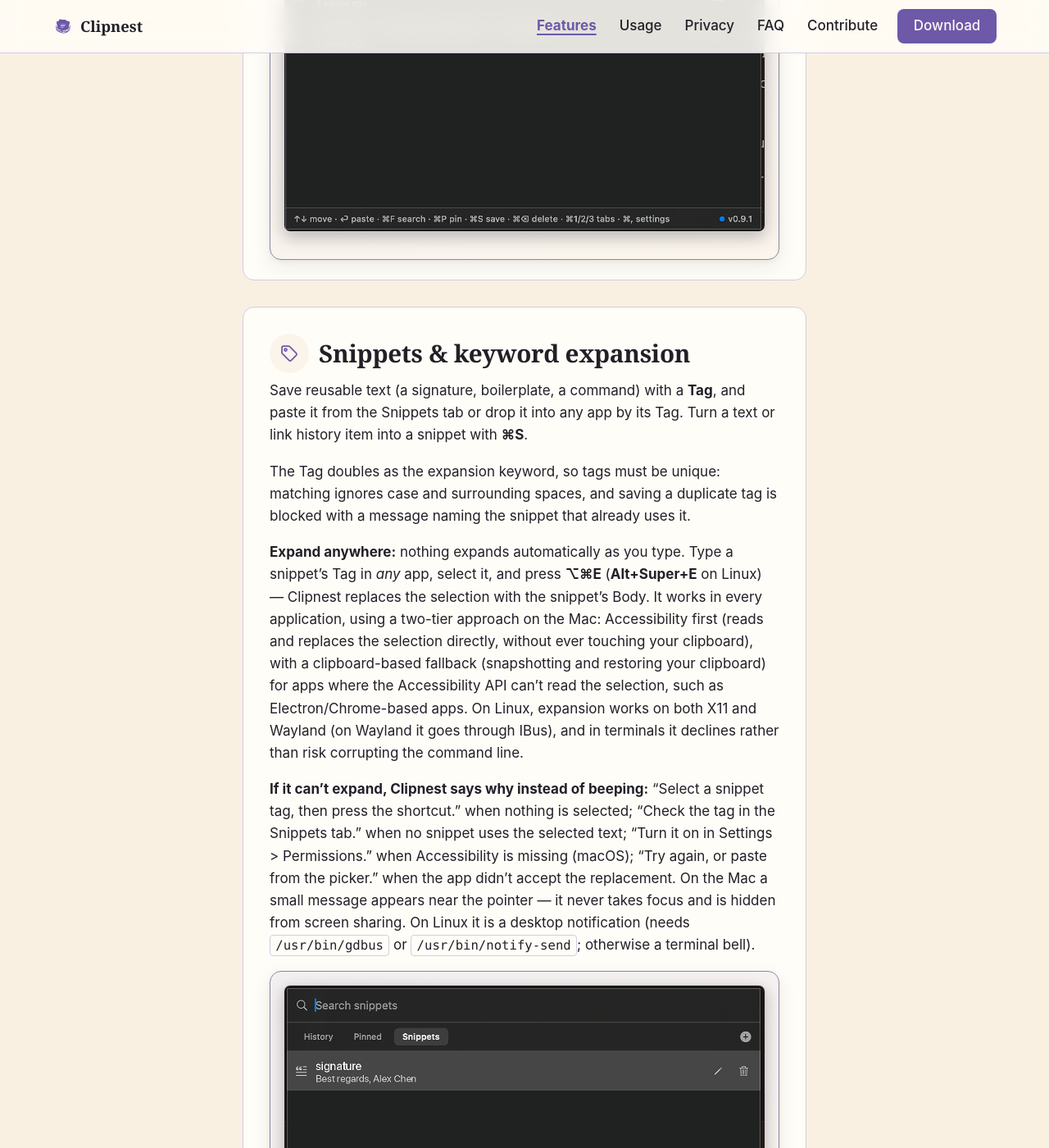
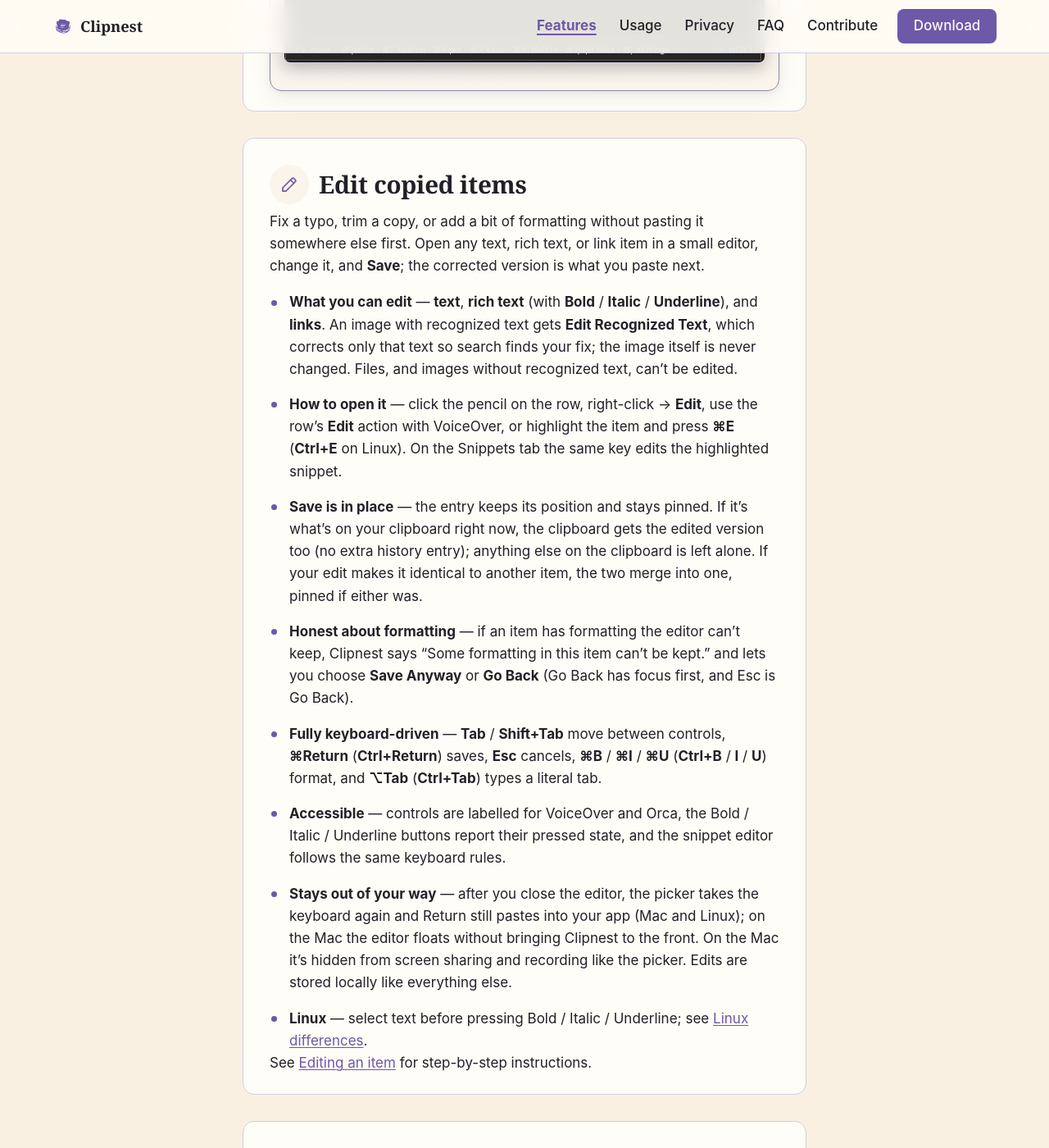
Before and after one commit to AayushGour/clipnest, a Jekyll site: the page built from docs/pages/features.md, in a window 1280 px wide and 1400 px high, scrolled down 2322 px. Shown: the whole window at 82% size. Built offline with Jekyll 4.4.1, drawn with Linux system fonts in a browser that asks for light colours; some of the changed text lies outside the part shown.

Commit message:
docs: feature editing copied items across the website and docs
- Features page: dedicated "Edit copied items" section (#edit-copied-items)
  covering what's editable, how to open the editor, save/merge/pin and
  clipboard rules, the formatting warning, keyboard keys, accessibility,
  privacy, and Linux notes.
- Home tile links to the section; FAQ expanded to four questions; privacy
  page notes edits stay local and the Mac editor is hidden from screen
  sharing.
- README shortcut rows for editor save/cancel, B/I/U and literal tab;
  usage guide notes the picker keeps the keyboard and Return still pastes
  after an editor closes (Mac and Linux).
- CHANGELOG [1.7.0]: editor accessible name and Linux highlight fix.

Co-Authored-By: Claude Opus 5.5 <noreply@anthropic.com>
Claude-Session: https://claude.ai/code/session_01TiCtSZnhxCfrPzPLPRWnUB

```diff
--- a/docs/pages/faq.md
+++ b/docs/pages/faq.md
@@ -193,7 +193,55 @@ A snippet is reusable text you write yourself — a signature, boilerplate reply
 
 <div class="faq-answer" markdown="1">
 
-Yes, for text, rich text and links. Click the pencil on the row (or right-click → **Edit**, or highlight it and press **⌘E**, **Ctrl+E** on Linux) to open a small editor with Bold, Italic and Underline. **Save** replaces the entry in place, keeping its position and pin, and if it is what's on your clipboard right now the clipboard gets the edited version too. On an image with recognized text you can edit that text instead; the image itself is never changed, and files can't be edited. See [Editing an item]({{ "/usage/" | relative_url }}#editing-an-item).
+Yes, for **text**, **rich text** and **links**. Click the pencil on the row, right-click it and choose **Edit**, or highlight it and press **⌘E** (**Ctrl+E** on Linux). A small editor opens with **Bold**, **Italic** and **Underline**; **Save** (or **⌘Return** / **Ctrl+Return**) stores your change and **Cancel** (or **Esc**) throws it away. VoiceOver users get an **Edit** action on the row. On the Snippets tab the same shortcut edits the highlighted snippet. See [Edit copied items]({{ "/features/" | relative_url }}#edit-copied-items) and the [how-to]({{ "/usage/" | relative_url }}#editing-an-item).
+
+</div>
+
+</details>
+
+<details class="faq-item" markdown="1">
+
+<summary markdown="1">
+
+## What can't I edit?
+
+</summary>
+
+<div class="faq-answer" markdown="1">
+
+**Files** can't be edited, and neither can an **image without recognized text**; they get no Edit action. The image itself is never changed. If OCR is on and an image has recognized text, the row's action is **Edit Recognized Text**, which corrects only that text (so search finds your correction).
+
+</div>
+
+</details>
+
+<details class="faq-item" markdown="1">
+
+<summary markdown="1">
+
+## Does editing change my clipboard, my pins, or create duplicates?
+
+</summary>
+
+<div class="faq-answer" markdown="1">
+
+**Save** replaces the entry in place: it keeps its position in the list and stays pinned if it was. If the item you edited is what is on your clipboard right now, the clipboard gets the edited version too (without adding a history entry); if something else is on the clipboard, it is left alone. If your edit makes the item identical to another entry, the two are merged into one, pinned if either was. If an item has formatting the editor can't keep, Clipnest warns "Some formatting in this item can't be kept." and lets you choose **Save Anyway** or **Go Back**.
+
+</div>
+
+</details>
+
+<details class="faq-item" markdown="1">
+
+<summary markdown="1">
+
+## Is the editor private and accessible?
+
+</summary>
+
+<div class="faq-answer" markdown="1">
+
+Yes to both. Edits are stored on your computer like everything else, with no network involved. On the Mac the editor is hidden from screen sharing and recording, like the picker (best effort). It works entirely from the keyboard (Tab and Shift+Tab move between controls, **⌘B** / **⌘I** / **⌘U** format, **⌥Tab** types a tab character) and its controls are labelled for VoiceOver and Orca. After you close the editor, the picker takes the keyboard again and Return still pastes into your app (Mac and Linux). Full key list in the [usage guide]({{ "/usage/" | relative_url }}#editing-an-item).
 
 </div>
 
--- a/docs/pages/features.md
+++ b/docs/pages/features.md
@@ -1,7 +1,7 @@
 ---
 layout: article
 title: Features — Clipnest Clipboard Manager
-description: Full clipboard history, instant search, pinning, reusable snippets with keyword expansion, optional on-device OCR, and a global hotkey — native on macOS and Linux (Ubuntu with GNOME).
+description: Full clipboard history, instant search, pinning, reusable snippets with keyword expansion, editing copied items, optional on-device OCR, and a global hotkey — native on macOS and Linux (Ubuntu with GNOME).
 permalink: /features/
 ---
 
@@ -91,6 +90,37 @@ Clipnest is a free, open-source, native menu-bar app for macOS and, since 1.0, L
 ![Clipnest's Pinned tab, showing pinned clipboard items kept at the top]({{ "/assets/screenshot-pinned.png" | relative_url }})
 
 </div>
+
+</div>
+
+<div class="content-panel" markdown="1">
+
+<div class="content-panel-head" markdown="1">
+
+<div class="panel-icon" aria-hidden="true">
+<svg viewBox="0 0 24 24" fill="none" stroke="currentColor" stroke-width="1.75" stroke-linecap="round" stroke-linejoin="round">
+<path d="M4 20H8L19 9C19.8 8.2 19.8 6.8 19 6L18 5C17.2 4.2 15.8 4.2 15 5L4 16V20Z"></path>
+<line x1="13.5" y1="6.5" x2="17.5" y2="10.5"></line>
+</svg>
+</div>
+
+## Edit copied items
+
+</div>
+
+Fix a typo, trim a copy, or add a bit of formatting without pasting it somewhere else first. Open any text, rich text, or link item in a small editor, change it, and **Save**; the corrected version is what you paste next.
+
+- **What you can edit** — **text**, **rich text** (with **Bold** / **Italic** / **Underline**), and **links**. An image with recognized text gets **Edit Recognized Text**, which corrects only that text so search finds your fix; the image itself is never changed. Files, and images without recognized text, can't be edited.
+- **How to open it** — click the pencil on the row, right-click → **Edit**, use the row's **Edit** action with VoiceOver, or highlight the item and press **⌘E** (**Ctrl+E** on Linux). On the Snippets tab the same key edits the highlighted snippet.
+- **Save is in place** — the entry keeps its position and stays pinned. If it's what's on your clipboard right now, the clipboard gets the edited version too (no extra history entry); anything else on the clipboard is left alone. If your edit makes it identical to another item, the two merge into one, pinned if either was.
+- **Honest about formatting** — if an item has formatting the editor can't keep, Clipnest says "Some formatting in this item can't be kept." and lets you choose **Save Anyway** or **Go Back** (Go Back has focus first, and Esc is Go Back).
+- **Fully keyboard-driven** — **Tab** / **Shift+Tab** move between controls, **⌘Return** (**Ctrl+Return**) saves, **Esc** cancels, **⌘B** / **⌘I** / **⌘U** (**Ctrl+B** / **I** / **U**) format, and **⌥Tab** (**Ctrl+Tab**) types a literal tab.
+- **Accessible** — controls are labelled for VoiceOver and Orca, the Bold / Italic / Underline buttons report their pressed state, and the snippet editor follows the same keyboard rules.
+- **Stays out of your way** — after you close the editor, the picker takes the keyboard again and Return still pastes into your app (Mac and Linux); on the Mac the editor floats without bringing Clipnest to the front. On the Mac it's hidden from screen sharing and recording like the picker. Edits are stored locally like everything else.
+- **Linux** — select text before pressing Bold / Italic / Underline; see [Linux differences](#linux-differences).
+{: .detail-list}
+
+See [Editing an item]({{ '/usage/' | relative_url }}#editing-an-item) for step-by-step instructions.
 
 </div>
 
@@ -200,7 +230,7 @@ Everything about how Clipnest behaves lives in one Settings window (**⌘,**), a
 
 </div>
 
-Arrows to move, Return to paste, Esc to dismiss, ⌘F to search, ⌘P to pin, ⌘⌫ to delete, ⌘1/2/3 for tabs, ⌘E to edit an item or snippet, ⌘, for Settings. Both global hotkeys (⌥⌘V and ⌥⌘E) are rebindable — see [Usage]({{ '/usage/' | relative_url }}) for the full shortcut reference.
+Arrows to move, Return to paste, Esc to dismiss, ⌘F to search, ⌘P to pin, ⌘⌫ to delete, ⌘1/2/3 for tabs, ⌘E to edit an item or snippet (and ⌘Return to save, Esc to cancel, in the editor), ⌘, for Settings. Both global hotkeys (⌥⌘V and ⌥⌘E) are rebindable — see [Usage]({{ '/usage/' | relative_url }}) for the full shortcut reference.
 
 </div>
 
--- a/docs/pages/privacy.md
+++ b/docs/pages/privacy.md
@@ -29,6 +29,8 @@ Your clipboard is some of the most sensitive data on your machine — passwords,
 Nothing you copy, paste, or save as a snippet is ever sent anywhere — no servers, no sync, no analytics, no telemetry, no account.
 
 The *only* network traffic Clipnest ever makes is a background check against GitHub's public Releases API, once a day, to see whether a newer version exists. You can turn it off in **Settings → General**. That check sends nothing about you or your clipboard — just an anonymous request for the latest release tag — and nothing downloads or installs automatically because of it; updating stays a separate step you choose to run yourself (on Linux, after you confirm **Install Update…**). See [Update on Mac]({{ '/contribute/#updating' | relative_url }}) and [Update and uninstall on Linux]({{ '/contribute/#updating' | relative_url }}) for those flows.
+
+Edits to copied items work the same way: when you fix a typo in an item, the corrected version is saved on your own disk like everything else, with no network involved. On the Mac the item editor, like the picker, is hidden from screen sharing and recording (best effort).
 
 Your history and snippets are stored only on your own disk: on the Mac in `~/Library/Application Support/Clipnest`, on Linux in `~/.local/share/Clipnest` (or `$XDG_DATA_HOME/Clipnest` if you set that).
 
--- a/docs/usage.md
+++ b/docs/usage.md
@@ -172,6 +172,7 @@ Fix a typo, trim a copy, or add formatting without pasting it somewhere else fir
 - If the item contains formatting the editor can't represent, Clipnest warns "Some formatting in this item can't be kept." when you save. Choose **Save Anyway** or **Go Back**. The same warning appears when a rich item's stored formatting is missing or unreadable (the editor then opens its plain text). Nothing is warned about when the item survives the round trip untouched. On the Mac only RTF formatting is checked (RTFD or HTML-only sources aren't flagged), and a rich item over 4 MiB opens as plain text with the warning. The Linux editor handles bold, italic, underline, colour, font family and font size; anything else (tables, lists, images) triggers the warning.
 - If your edit makes the item identical to another entry, the two are merged into one: it takes the edited item's spot and is pinned if either was.
 - If the item you edited is what's on the clipboard right now, Save also puts the edited version on the clipboard, without adding a history entry. If something else is on the clipboard, it's left alone. Either way, pasting from Clipnest gives you the edited version.
+- After you close an editor, the picker takes the keyboard again and **Return** still pastes into the app you were using (Mac and Linux). On the Mac the editors float without bringing Clipnest to the front. On the Mac the item editor is hidden from screen sharing and recording, like the picker. Edits are saved locally like everything else; nothing goes over the network.
 - If the item was deleted while you were editing (for example by Clear History), Save shows "This item no longer exists." and the editor stays open so you can copy your text out.
 
 **Using the editor from the keyboard.** (The snippet editor follows the same rules — see [Keyboard in the snippet editor](#creating-a-snippet).) The editor works without a mouse, including with VoiceOver (macOS) or Orca (Linux). It opens with the cursor in the text.
```
Also changed, not shown: other parts of docs/pages/features.md (+0 -1 lines), docs/features.md (+1 -1 lines), docs/pages/index.md (+1 -1 lines), CHANGELOG.md, README.md.
